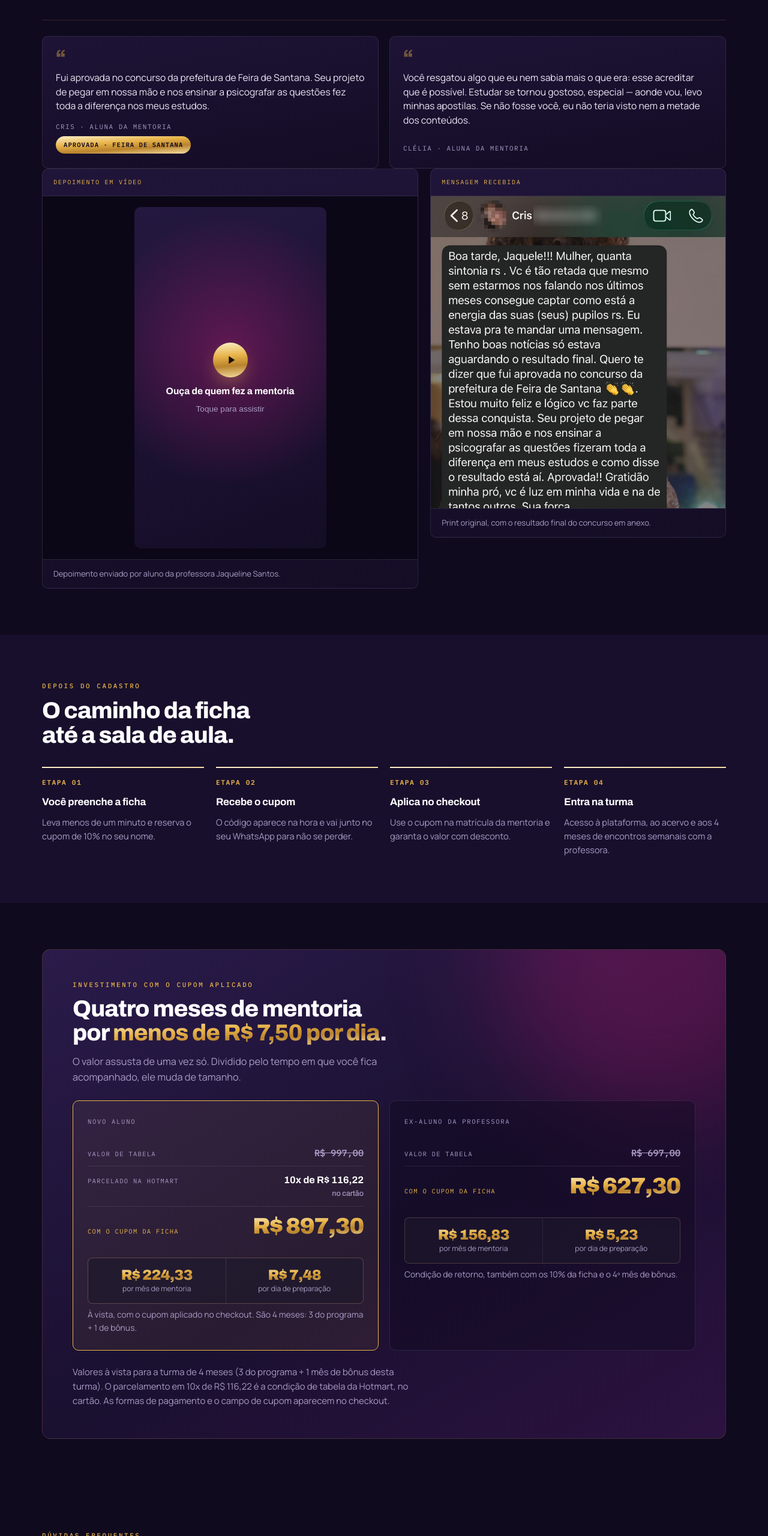
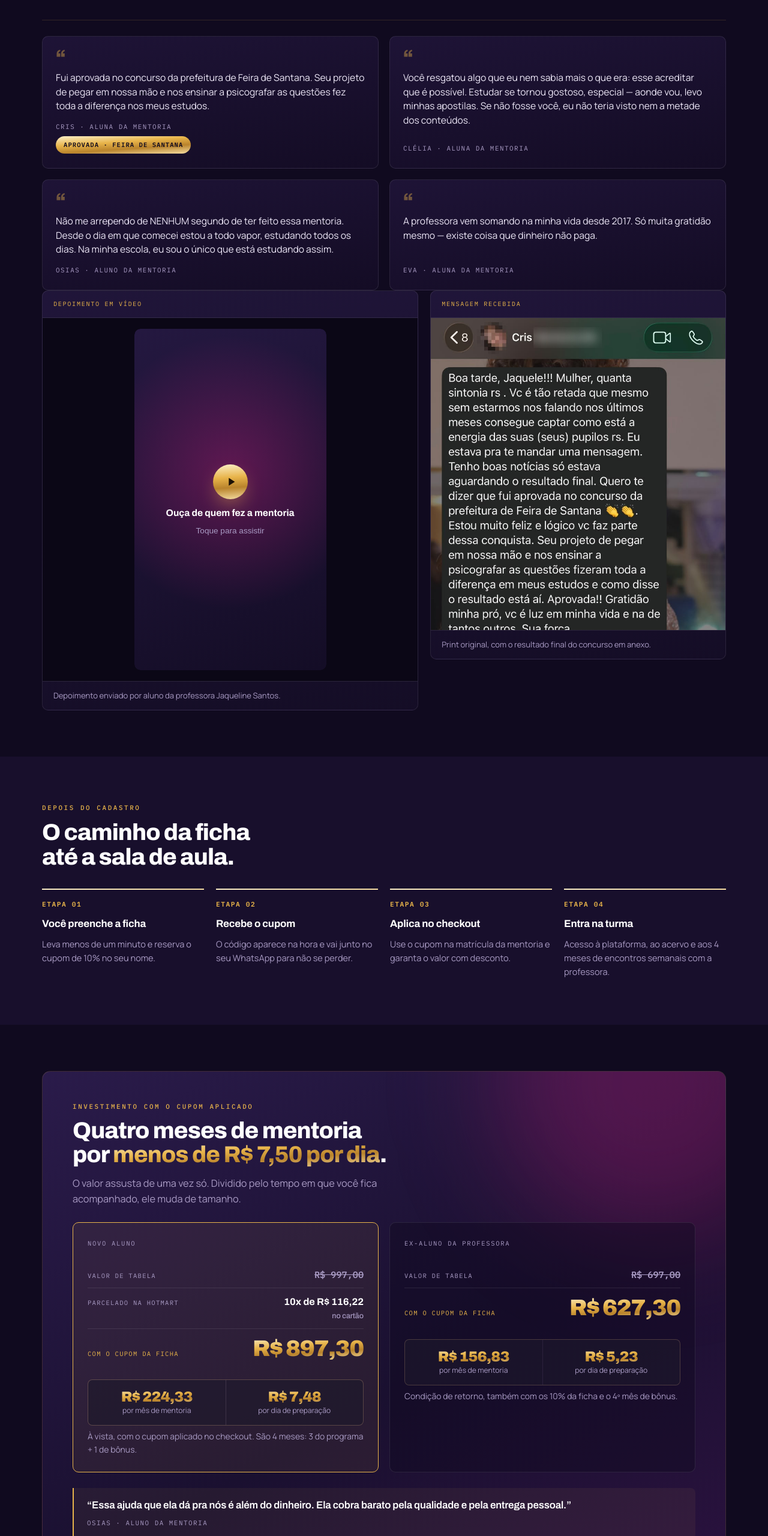
Before and after one commit to csantanak/mentoria-seedf-lp, a website: page public/index.html in a window 1280 px wide. Shown: the part 3827-6387 px from the top of the page at 60% size. Drawn offline with Linux system fonts and the light colour scheme.

Commit message:
Mais dois depoimentos e a fala sobre preço no bloco de investimento
Co-Authored-By: Claude Opus 5 <noreply@anthropic.com>

```diff
--- a/public/index.html
+++ b/public/index.html
@@ -246,7 +246,7 @@ section{padding-block:clamp(44px,6vw,80px); position:relative}
 .print img{display:block; width:100%; height:auto}
 .prova-foot{padding:13px 18px; font-size:.82rem; color:var(--muted); border-top:1px solid var(--line-soft)}
 
-.depo-grid{display:grid; grid-template-columns:repeat(auto-fit,minmax(290px,1fr)); gap:18px; margin-top:22px}
+.depo-grid{display:grid; grid-template-columns:repeat(var(--colunas,3),1fr); gap:18px; margin-top:22px}
 .depo{background:linear-gradient(170deg,rgba(36,24,64,.72),rgba(22,14,40,.72)); border:1px solid var(--line-soft);
   border-radius:var(--r); padding:24px 22px; display:flex; flex-direction:column; gap:14px; transition:border-color .2s, transform .2s}
 .depo:hover{border-color:var(--line); transform:translateY(-2px)}
@@ -291,7 +291,10 @@ section{padding-block:clamp(44px,6vw,80px); position:relative}
 .tier .old{font-family:"IBM Plex Mono",monospace; font-size:.95rem; color:var(--muted); text-decoration:line-through}
 .tier .new{font-family:"Archivo",sans-serif; font-weight:900; font-size:2.35rem; letter-spacing:-.035em; line-height:1}
 .tier .note{font-size:.87rem; color:var(--muted)}
-.price-foot{margin-top:24px; font-size:.93rem; color:var(--muted); max-width:62ch}
+.price-quote{margin:26px 0 0; padding:18px 22px; border-left:2px solid var(--gold); background:rgba(232,180,74,.06); border-radius:0 8px 8px 0}
+.price-quote blockquote{margin:0; font-family:"Archivo",sans-serif; font-weight:600; font-size:1.06rem; color:var(--white); letter-spacing:-.01em; line-height:1.35}
+.price-quote figcaption{margin-top:9px; font-family:"IBM Plex Mono",monospace; font-size:.68rem; letter-spacing:.14em; text-transform:uppercase; color:var(--muted)}
+.price-foot{margin-top:20px; font-size:.93rem; color:var(--muted); max-width:62ch}
 
 /* faq */
 details{border-bottom:1px solid var(--line-soft); padding-block:18px}
@@ -312,7 +315,7 @@ footer{border-top:1px solid var(--line-soft); padding-block:28px; background:var
   font-family:"IBM Plex Mono",monospace; font-size:.66rem; letter-spacing:.1em; text-transform:uppercase; color:var(--muted)}
 
 @media (max-width:940px){
-  .depo-grid{grid-template-columns:1fr}
+  .depo-grid{grid-template-columns:1fr !important}
   .provas{grid-template-columns:1fr}
   .quote-big{grid-template-columns:1fr; gap:4px}
   .hero-grid{grid-template-columns:1fr}
@@ -720,6 +723,11 @@ footer{border-top:1px solid var(--line-soft); padding-block:28px; background:var
         </div>
       </div>
 
+      <figure class="price-quote">
+        <blockquote>&ldquo;Essa ajuda que ela dá pra nós é além do dinheiro. Ela cobra barato pela qualidade e pela entrega pessoal.&rdquo;</blockquote>
+        <figcaption>Osias · aluno da mentoria</figcaption>
+      </figure>
+
       <p class="price-foot">Valores à vista para a turma de 4 meses (3 do programa + 1 mês de bônus desta turma). O parcelamento em 10x de R$ 116,22 é a condição de tabela da Hotmart, no cartão. As formas de pagamento e o campo de cupom aparecem no checkout.</p>
     </div>
   </div>
@@ -783,6 +791,17 @@ const DEPOIMENTOS = [
     quem:  "Clélia · aluna da mentoria",
     selo:  ""
   }
+  ,
+  {
+    texto: "Não me arrependo de NENHUM segundo de ter feito essa mentoria. Desde o dia em que comecei estou a todo vapor, estudando todos os dias. Na minha escola, eu sou o único que está estudando assim.",
+    quem:  "Osias · aluno da mentoria",
+    selo:  ""
+  },
+  {
+    texto: "A professora vem somando na minha vida desde 2017. Só muita gratidão mesmo — existe coisa que dinheiro não paga.",
+    quem:  "Eva · aluna da mentoria",
+    selo:  ""
+  }
   // ,{ texto: "...", quem: "Nome · turma", selo: "Aprovada · órgão" }
 ];
 
@@ -807,6 +826,9 @@ const CONFIG = {
     if (DEPOIMENTOS.length < 2) {
       grade.remove();
     } else {
+      const n = DEPOIMENTOS.length;
+      const colunas = n % 3 === 0 ? 3 : (n % 2 === 0 ? 2 : 3);
+      grade.style.setProperty("--colunas", colunas);
       grade.innerHTML = DEPOIMENTOS.map(d => `
         <article class="depo">
           <span class="aspas" aria-hidden="true">&ldquo;</span>
```
